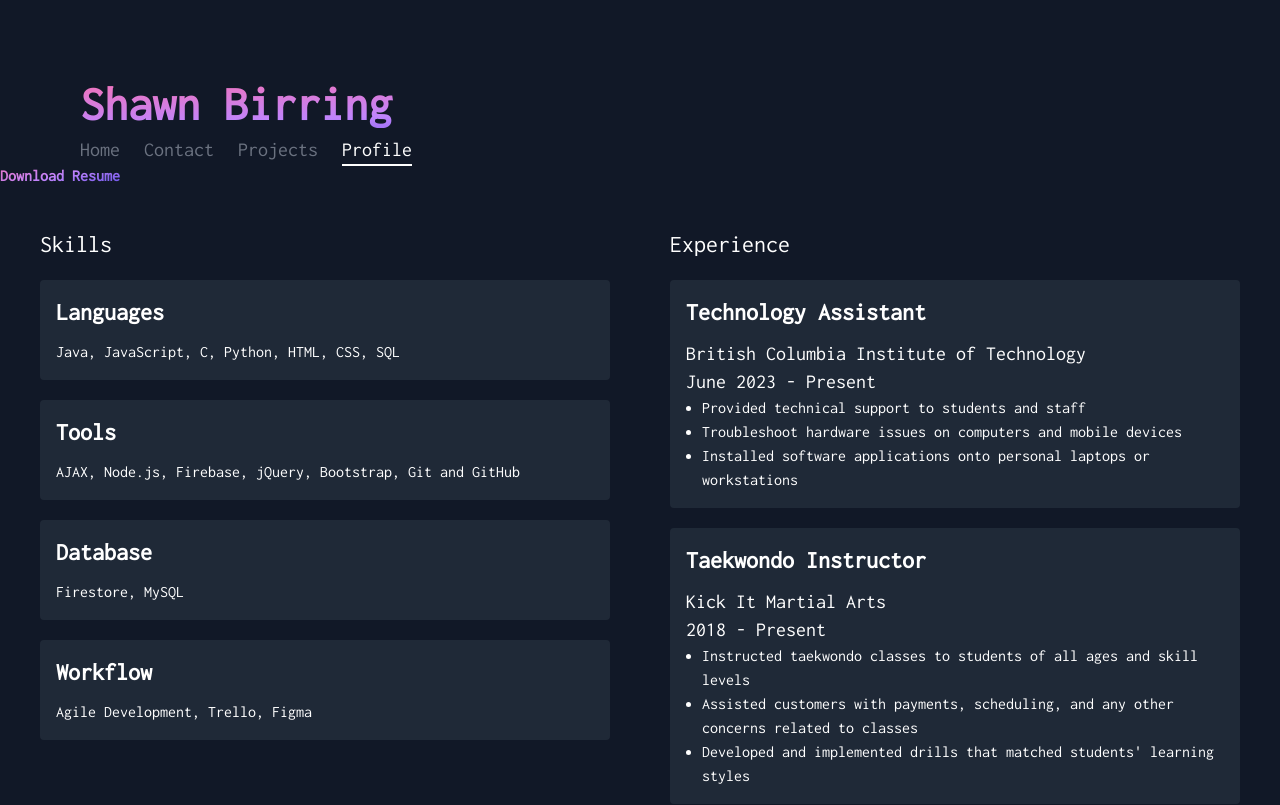
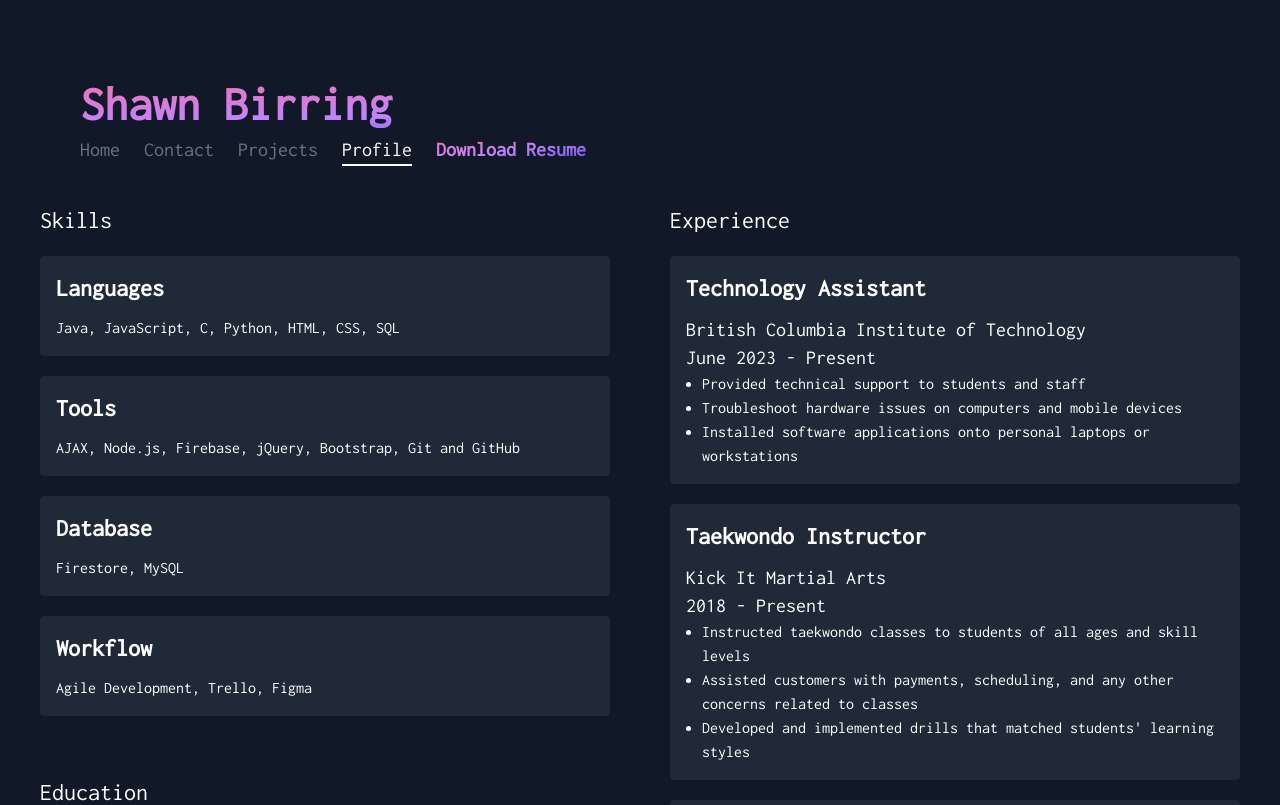
Before and after one commit to shawnbirring/webfolio, a Next.js app: page /profile in a window 1280 px wide. Shown: the top 805 px of the page. Built offline with nearby package versions, Linux system fonts and the light colour scheme.

Commit message:
added resume download functionality

```diff
--- a/app/profile/page.tsx
+++ b/app/profile/page.tsx
@@ -1,12 +1,10 @@
 import Experience from "@/components/Experience";
 import Skills from "@/components/Skills";
 import Education from "@/components/Education";
-import DownloadResume from "@/components/DownloadResume";
 
 export default function Profile() {
   return (
     <>
-      <DownloadResume />
       <div className="grid min-h-screen grid-cols-1 gap-5 p-5 text-white md:grid-cols-2">
         <div className="space-y-5 md:col-span-1">
           <Skills />
--- a/components/DownloadResume.tsx
+++ /dev/null
@@ -1,11 +0,0 @@
-export default function DownloadResume() {
-  return (
-    <a
-      href="https://github.com/shawnbirring/resume/raw/main/resume.pdf"
-      download
-      className="rounded bg-gradient-to-br from-pink-400 via-purple-400 to-indigo-600 bg-clip-text py-2 text-center font-bold text-transparent "
-    >
-      Download Resume
-    </a>
-  );
-}
--- a/components/Navbar.tsx
+++ b/components/Navbar.tsx
@@ -2,6 +2,7 @@
 import Link from "next/link";
 import { usePathname } from "next/navigation";
 import { TypeAnimation } from "react-type-animation";
+import DownloadResume from "./DownloadResume";
 
 const links = [
   { label: "Home", link: "/" },
@@ -38,6 +39,17 @@ export default function Navbar() {
               </Link>
             </li>
           ))}
+          {path === "/profile" && (
+            <li>
+              <a
+                href="/resume.pdf"
+                download
+                className="rounded bg-gradient-to-br from-pink-400 via-purple-400 to-indigo-600 bg-clip-text py-1 pr-2 text-xl font-bold text-transparent"
+              >
+                Download Resume
+              </a>
+            </li>
+          )}
         </ul>
       </nav>
     </div>
```
Also changed, not shown: 1 other file (tests, documents, lock files or other folders).
